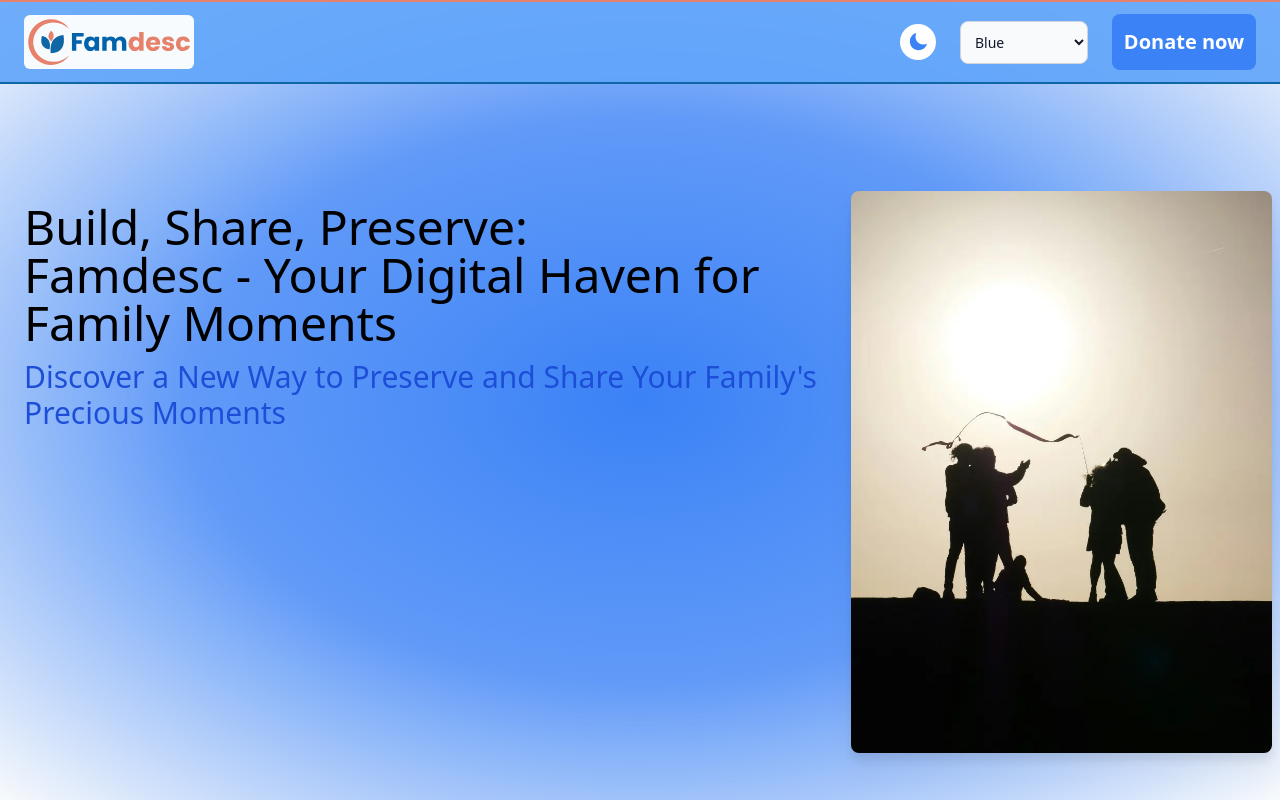
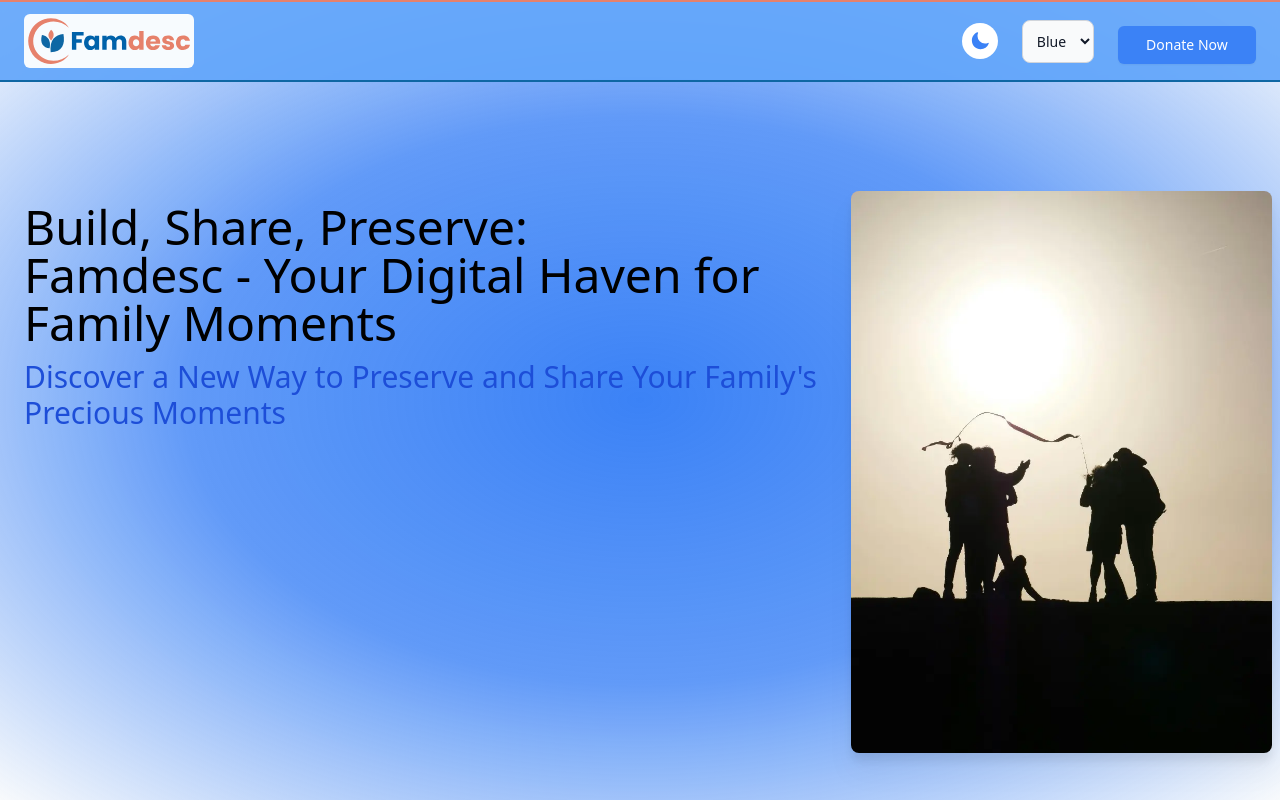
Before and after one commit to nardis9501/famdesc-landingpage, a Next.js app: page / in a window 1280 px wide. Shown: the top 800 px of the page. Built offline with nearby package versions, Linux system fonts and the light colour scheme; what @midudev/tailwind-animations would draw is missing.

Commit message:
feat: update styles for a button

```diff
--- a/components/sponsor/SponsorButton.js
+++ b/components/sponsor/SponsorButton.js
@@ -5,21 +5,15 @@
   return (
     <>
       <button
-        className={`h-12 w-full px-2 whitespace-nowrap md:h-14 md:w-36 rounded-lg ${
-          !isWhite && "text-white"
-        } text-xl md:text-xl font-semibold hover:bg-salmon ${
-          isWhite && color === "blue"
-            ? "bg-white text-blue-500"
-            : isWhite && color === "red"
-            ? "bg-white text-red-500"
-            : color === "blue"
+        className={` ${
+          color === "blue"
             ? "bg-blue-500"
             : color === "red"
             ? "bg-red-500"
-            : ""
-        }`}
+            : "bg-blue-500"
+        } mt-2 w-full flex items-center justify-center px-4 py-2 border border-transparent rounded-md shadow-sm text-sm font-medium text-white dark:text-gray-900  hover:bg-salmon focus:outline-none focus:ring-2 focus:ring-offset-2 focus:ring-blue-500 dark:focus:ring-gray-500`}
       >
-        Donate now
+        Donate Now
       </button>
     </>
   );
```
